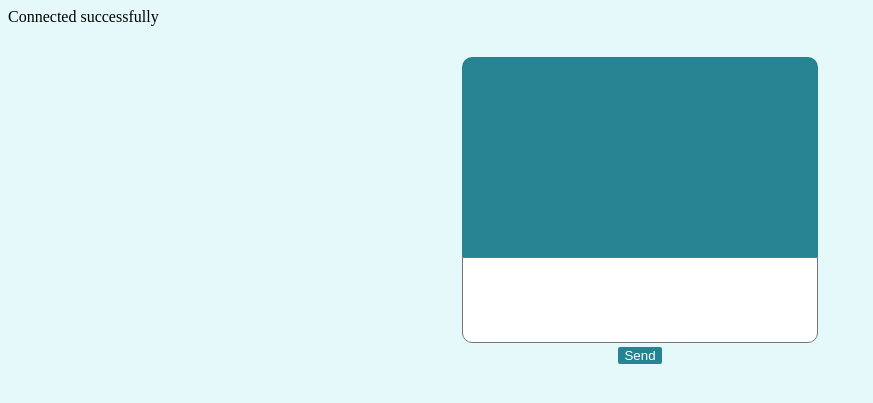
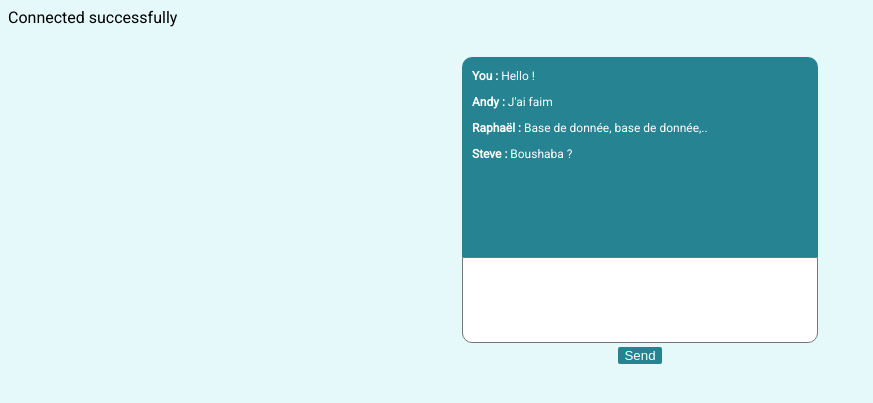
Before and after one commit to rafacolsn/Messenger, a PHP site: page / in a window 1280 px wide. Shown: the top 403 px of the page, without its empty margins (0-873 px from the left). Run offline with PHP 8.4, Linux system fonts and the light colour scheme.

Commit message:
layout chat + exemple pour implementation

```diff
--- a/src/conversations.php
+++ b/src/conversations.php
@@ -1,4 +1,3 @@
-
 
 <?php
 
--- a/src/index.php
+++ b/src/index.php
@@ -8,6 +8,8 @@
     <link href="https://fonts.googleapis.com/css?family=Montserrat" rel="stylesheet">
     <link rel="stylesheet" href="./style.css">
     <link href="https://fonts.googleapis.com/css?family=Roboto" rel="stylesheet">
+    <link href="https://fonts.googleapis.com/css?family=Roboto" rel="stylesheet">
+
     <title>MEssenger</title>
 
 <body>
@@ -39,10 +41,14 @@
     <div id="conversations">
         <form method="post" action="">
             <div id="messaging">
-
-
+                <div id="conv">
+                    <p> <strong>You : </strong> Hello !</p>
+                    <p> <strong>Andy : </strong> J'ai faim</p>
+                    <p> <strong>Raphaël : </strong>Base de donnée, base de donnée,..</p>
+                    <p> <strong>Steve : </strong> Boushaba ?</p>
+                </div>
             </div>
-            <textarea class="area" type="text" name="message"> </textarea> <br>
+            <textarea class="area" type="text" name="message" placeholder="test"> </textarea> <br>
 
             <div id="send">
                 <input type="submit" value="Send" />
--- a/src/style.css
+++ b/src/style.css
@@ -3,6 +3,8 @@ body {
    grid-template-columns: 15% 1fr 15%;
    grid-template-rows: 15% 1fr 15%;
    background-color: rgba(35, 207, 216, 0.115);
+   font-family: 'Roboto', sans-serif;
+
 }
 
 #messaging {
@@ -13,7 +15,9 @@ body {
    margin: 0 auto;
    grid-column: 2/3;
    border-radius: 10px 10px 0% 0%;
-
+   color: white;
+   padding-left: 10px;
+   font-size: 12px;
 }
 
 
@@ -31,6 +35,11 @@ body {
    width: 350px;
    height: 80px;
    border-radius: 0% 0% 10px 10px;
+}
+
+textarea {
+   font-size: 8px;
+
 }
 
 #send {
```
